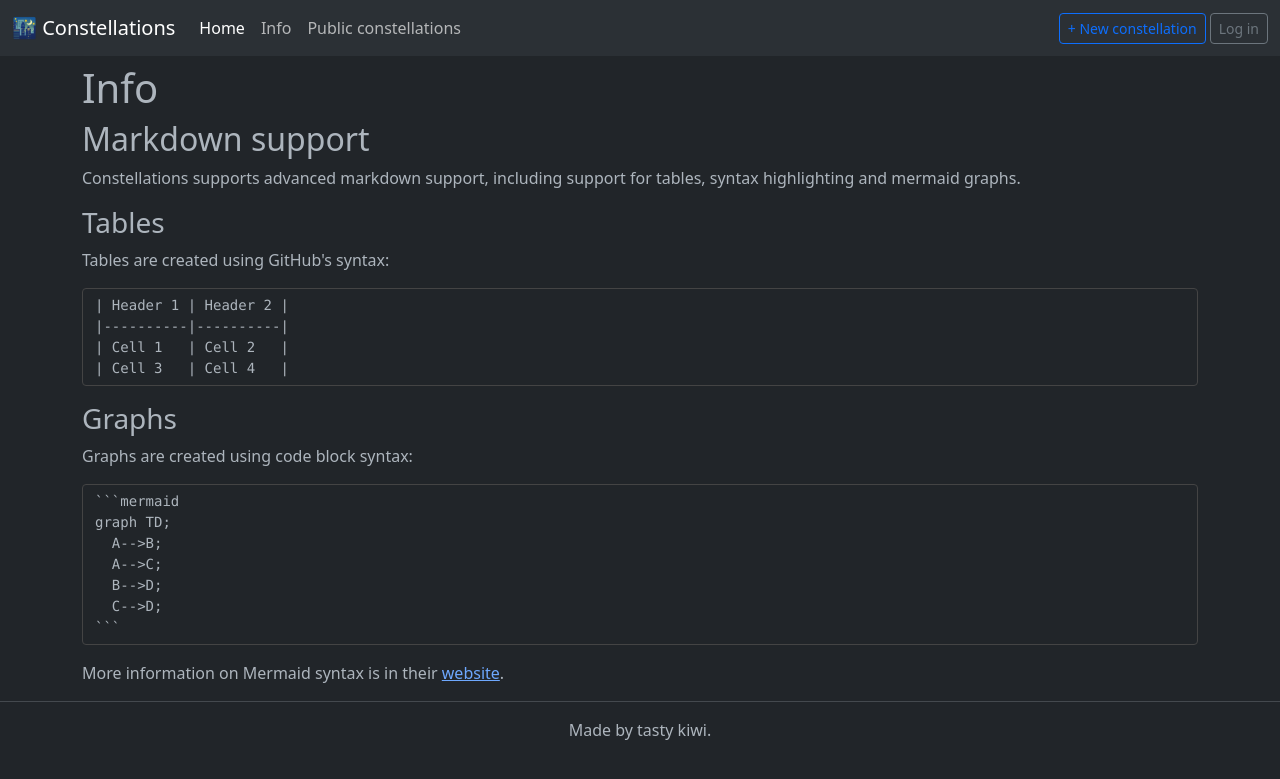
After one commit to Tasty-Kiwi/constellations, a Flask app: page /info in a window 1280 px wide. The commit adds this page. Shown: the top 779 px of the page. Run offline with Flask 3, Linux system fonts and the light colour scheme; some libraries are stand-ins or nearby versions.

Commit message:
add info page

````diff
--- a/app.py
+++ b/app.py
@@ -123,6 +123,9 @@ def load_user(user_id):
 def index():
     return render_template("index.html")
 
+@app.route('/info')
+def info():
+    return render_template("info.html")
 
 @app.route('/register', methods=["GET", "POST"])
 def register():
--- a/templates/base.html
+++ b/templates/base.html
@@ -36,6 +36,9 @@
           <ul class="navbar-nav me-auto mb-2 mb-lg-0">
             <li class="nav-item">
               <a class="nav-link active" aria-current="page" href="/">Home</a>
+            </li>
+            <li class="nav-item">
+              <a class="nav-link" href="{{ url_for('info') }}">Info</a>
             </li>
             <li class="nav-item">
               <a class="nav-link" href="{{ url_for('constellation_list') }}">Public constellations</a>
--- /dev/null
+++ b/templates/info.html
@@ -0,0 +1,26 @@
+{% extends "base.html" %} {% block title %}Info{% endblock %} {% block theme %}dark{% endblock %}
+{% block body %}
+<h1>Info</h1>
+<h2>Markdown support</h2>
+<p>Constellations supports advanced markdown support, including support for tables, syntax highlighting and mermaid graphs.</p>
+<h3>Tables</h3>
+<p>Tables are created using GitHub's syntax:</p>
+<pre>
+| Header 1 | Header 2 |
+|----------|----------|
+| Cell 1   | Cell 2   |
+| Cell 3   | Cell 4   |
+</pre>
+<h3>Graphs</h3>
+<p>Graphs are created using code block syntax:</p>
+<pre>
+```mermaid
+graph TD;
+  A--&gt;B;
+  A--&gt;C;
+  B--&gt;D;
+  C--&gt;D;
+```
+</pre>
+<p>More information on Mermaid syntax is in their <a href="https://mermaid.js.org" target="_blank">website</a>.</p>
+{% endblock %}
````
